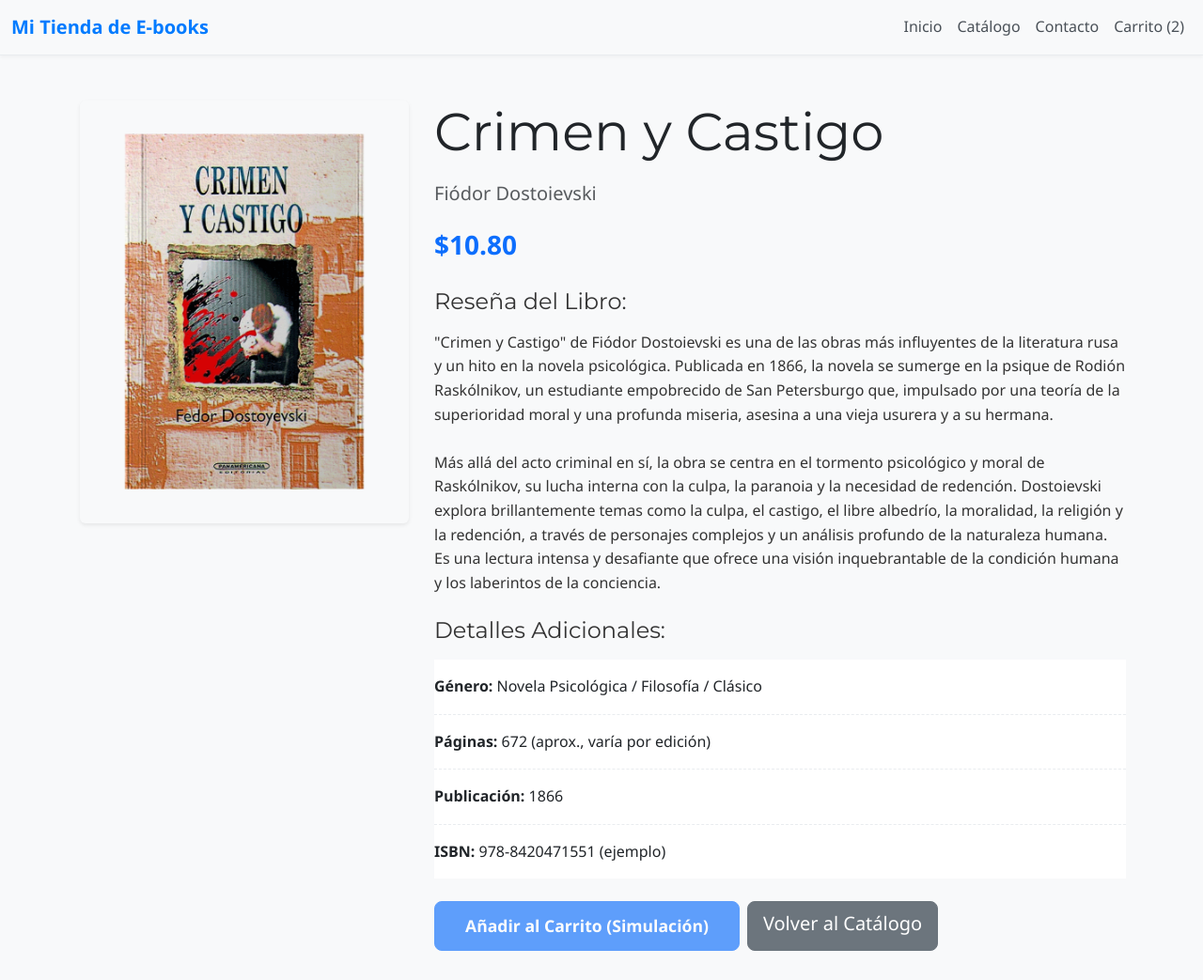
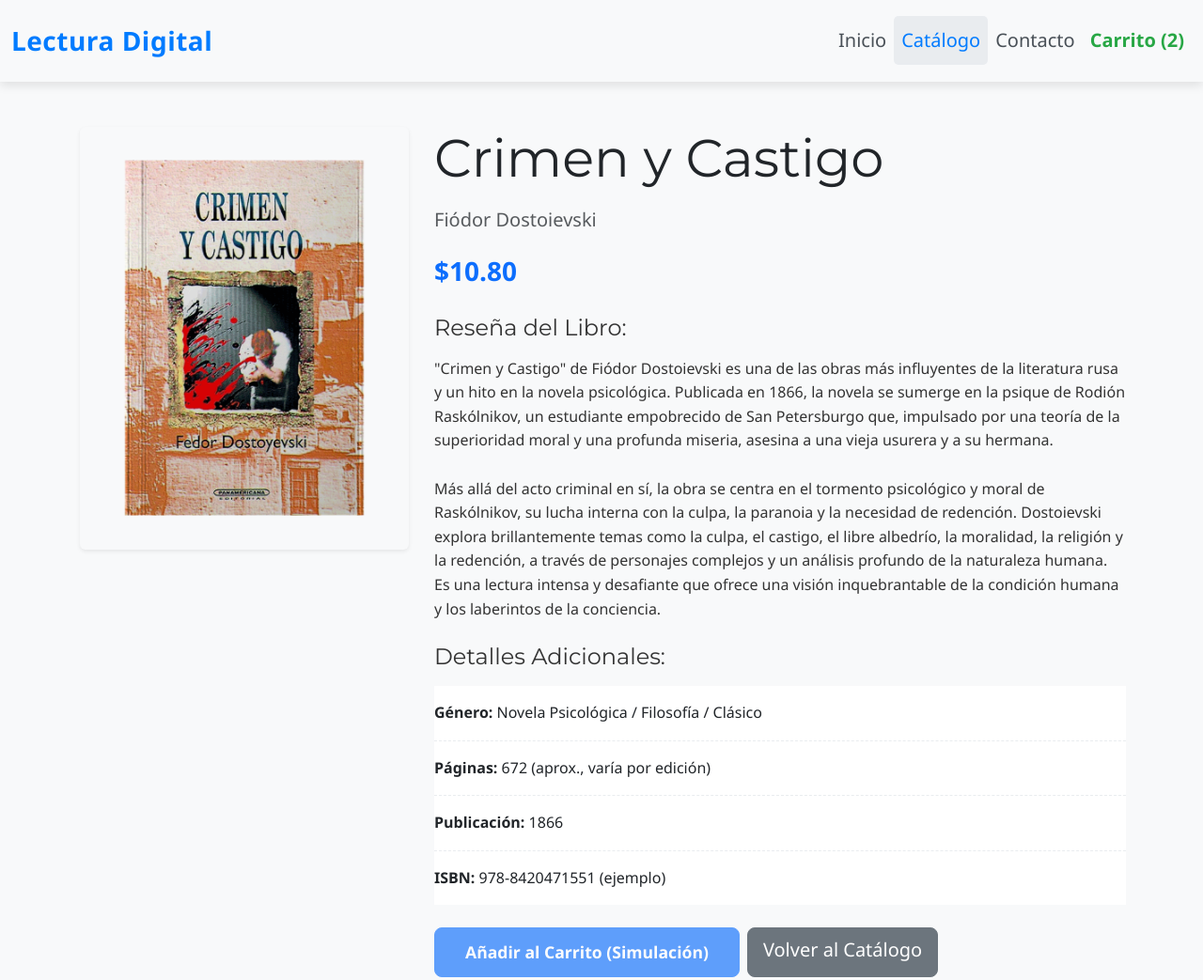
Before and after one commit to AADLCC/Tics---2021326, a plain HTML site: page Paginas/crimen-y-castigo.html in a window 1280 px wide. Shown: the top 1043 px of the page at 94% size. Drawn offline with nearby package versions, Linux system fonts and the light colour scheme.

Commit message:
Noveno Cambio
Diseño de la barra de navegacion agregado
css modificado

```diff
--- a/Paginas/crimen-y-castigo.html
+++ b/Paginas/crimen-y-castigo.html
@@ -12,25 +12,25 @@
 </head>
 <body>
 
-    <nav class="navbar navbar-expand-lg navbar-light bg-light">
+<nav class="navbar navbar-expand-lg navbar-light bg-light py-3">
     <div class="container-fluid">
-            <a class="navbar-brand" href="index.html">Mi Tienda de E-books</a>
+        <a class="navbar-brand fs-3 fw-bold" href="index.html">Lectura Digital</a>
         <button class="navbar-toggler" type="button" data-bs-toggle="collapse" data-bs-target="#navbarNav" aria-controls="navbarNav" aria-expanded="false" aria-label="Toggle navigation">
             <span class="navbar-toggler-icon"></span>
         </button>
         <div class="collapse navbar-collapse" id="navbarNav">
             <ul class="navbar-nav ms-auto">
                 <li class="nav-item">
-                        <a class="nav-link" href="../index.html">Inicio</a>
+                    <a class="nav-link  fs-5" aria-current="page" href="../index.html">Inicio</a>
                 </li>
                 <li class="nav-item">
-                        <a class="nav-link" href="catalogo.html">Catálogo</a>
+                    <a class="nav-link active fs-5" href="catalogo.html">Catálogo</a>
                 </li>
                 <li class="nav-item">
-                        <a class="nav-link" href="contacto.html">Contacto</a>
+                    <a class="nav-link fs-5" href="contacto.html">Contacto</a>
                 </li>
                 <li class="nav-item">
-                        <a class="nav-link" href="carrito.html">Carrito (<span id="cart-count">2</span>)</a>
+                    <a class="nav-link fs-5" href="carrito.html">Carrito (<span id="cart-count">2</span>)</a>
                 </li>
             </ul>
         </div>
@@ -41,7 +41,7 @@
         <section id="book-detail" class="mb-5">
             <div class="row">
                 <div class="col-md-4 text-center">
-                    <img id="book-cover" src="../imagenes/Crimen y Castigo.png" class="img-fluid rounded shadow-sm mb-4" alt="Portada de Crimen y Castigo" style="max-height: 450px; object-fit: cover;">
+                    <img id="book-cover" src="../imagenes/CrimeCastigo1.png" class="img-fluid rounded shadow-sm mb-4" alt="Portada de Crimen y Castigo" style="max-height: 450px; object-fit: cover;">
                 </div>
                 <div class="col-md-8">
                     <h1 id="book-title" class="display-4 mb-3">Crimen y Castigo</h1>
--- a/Style/css.css
+++ b/Style/css.css
@@ -1,6 +1,3 @@
-/* =====================================
-   CSS/style.css
-   ===================================== */
 
 body {
     font-family: 'Segoe UI', Roboto, 'Helvetica Neue', Arial, sans-serif, "Apple Color Emoji", "Segoe UI Emoji", "Segoe UI Symbol";
@@ -16,23 +13,39 @@ h1, h2, h3, h4, h5, h6 {
 }
 
 .navbar {
-    border-bottom: 1px solid #e9ecef;
-    box-shadow: 0 2px 4px rgba(0,0,0,.04);
+    box-shadow: 0 4px 10px rgba(0, 0, 0, 0.1);
+    background-color: #ffffff;
+    transition: all 0.3s ease-in-out;
 }
 
 .navbar-brand {
+    color: #007bff !important;
     font-weight: 700;
+    letter-spacing: 0.5px;
+}
+
+.navbar-nav .nav-link {
+    color: #495057 !important;
+    padding: 10px 18px;
+    border-radius: 5px;
+    transition: background-color 0.3s ease, color 0.3s ease;
+}
+
+.navbar-nav .nav-link:hover,
+.navbar-nav .nav-link.active {
+    background-color: #e9ecef;
     color: #007bff !important;
 }
 
-.nav-link {
-    font-weight: 500;
-    color: #495057 !important;
-    transition: color 0.3s ease;
+
+.navbar-nav .nav-item:last-child .nav-link {
+    font-weight: 600;
+    color: #28a745 !important;
 }
 
-.nav-link:hover {
-    color: #007bff !important;
+.navbar-nav .nav-item:last-child .nav-link:hover {
+    background-color: #e6ffed;
+    color: #218838 !important;
 }
 
 #hero {
```
Also changed, not shown: Paginas/1984.html (+6 -6 lines), Paginas/carrito.html (+6 -6 lines), Paginas/catalogo.html (+7 -7 lines), Paginas/cien-anios-soledad.html (+6 -6 lines), Paginas/contacto.html (+6 -6 lines), Paginas/don-quijote.html (+6 -6 lines), Paginas/el-principito.html (+6 -6 lines), Paginas/sapiens.html (+6 -6 lines), index.html (+7 -7 lines), imagenes/CrimeCastigo1.png (renamed from imagenes/Crimen y Castigo.png), imagenes/CrimenyCastigo.png (added). Lines whose indentation alone changed are shown as unchanged.
